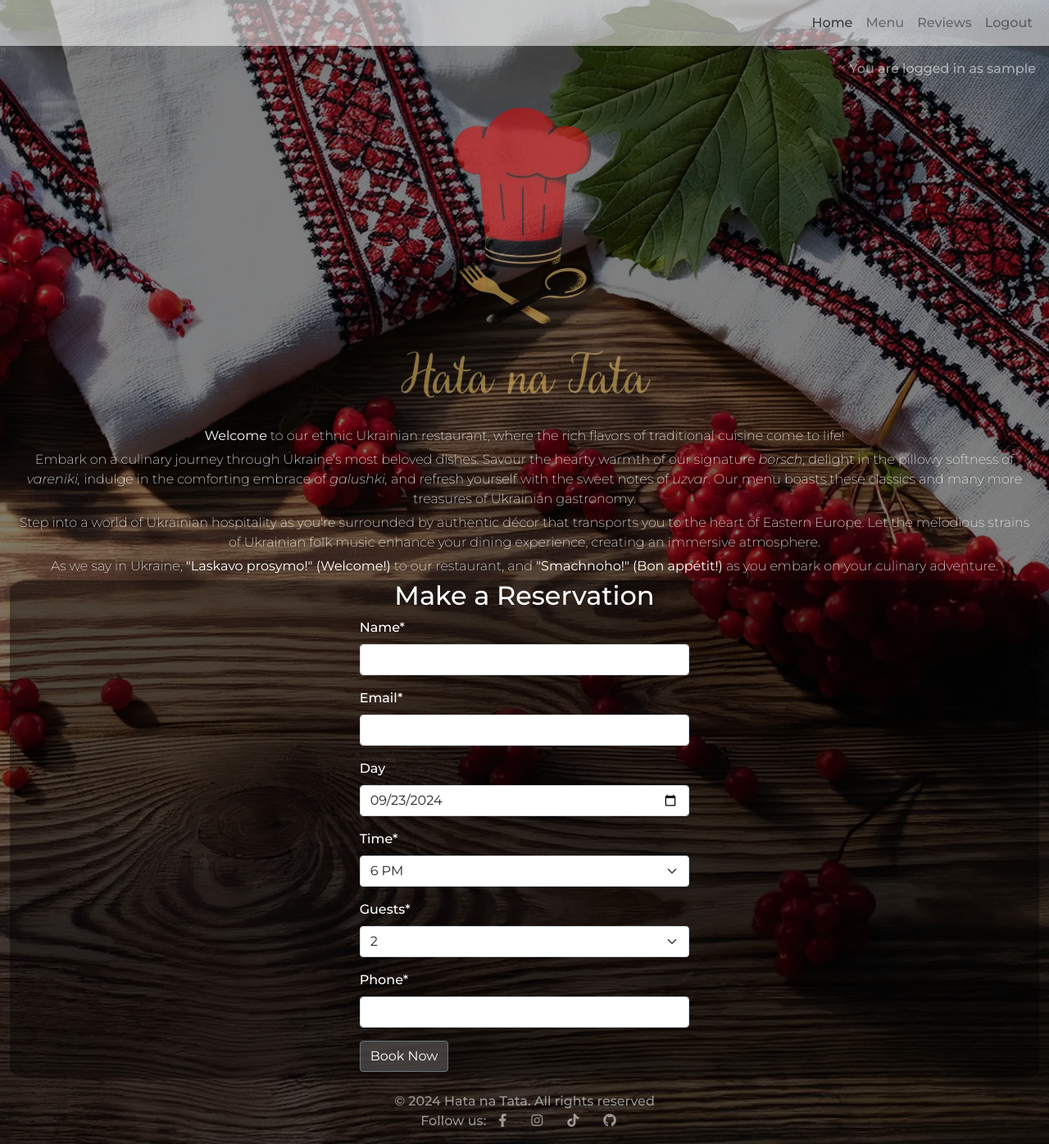
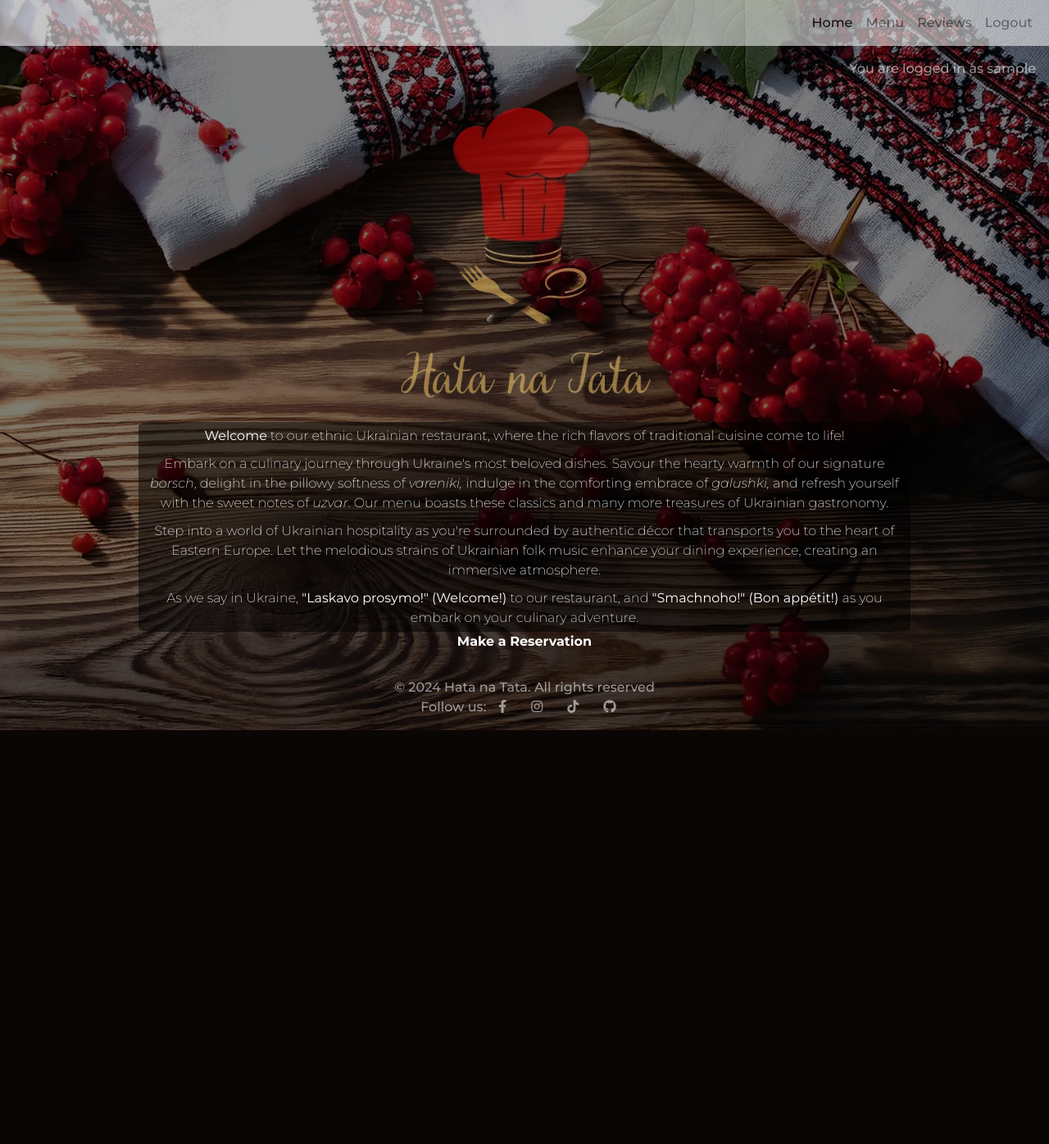
Before and after one commit to Anka-S/hata-na-tata, a Django app: page / in a window 1280 px wide. Shown: the whole page at 82% size. After the commit the page ends 891 px from the top, so only its background shows below. Run offline with Django 4.2, Linux system fonts and the light colour scheme; the visitor is signed in with stand-in values (Sample User, id 1); some libraries are stand-ins or nearby versions.

Commit message:
Create booking page to separate booking form; add background with opacity to content

```diff
--- a/main/forms.py
+++ b/main/forms.py
@@ -8,9 +8,10 @@
         model = Booking
         fields = ['name', 'email', 'day', 'time', 'guests', 'phone']
         widgets = {
-            'day': forms.DateInput(attrs={'type': 'date'}),
+            'day': forms.DateInput(attrs={'type': 'date', 'id':'id_day'}),
             'time': forms.Select(attrs={'class': 'form-input-field'}),
             'guests': forms.Select(attrs={'class': 'form-input-field'}),
+            'phone': forms.TextInput(attrs={'id': 'id_phone'}),
         }
 
     def __init__(self, *args, **kwargs):
--- a/main/templates/main/index.html
+++ b/main/templates/main/index.html
@@ -14,7 +14,7 @@
     <!--Main content-->
     <div class="row">
         <div class="col-12">
- <div class="text-center px-2 m-0" id="intro">
+ <div class="container-fluid text-center px-2 card w-75" id="intro">
     <p><strong>Welcome</strong> to our ethnic Ukrainian restaurant, where the rich flavors of traditional cuisine
         come to life!</p>
     <p>Embark on a culinary journey through Ukraine's most beloved dishes. Savour the hearty warmth of our signature
@@ -29,23 +29,14 @@
 </div>
         </div>
     </div>
-    <div id="booking-section" class="card">
-        <div class="row">
-            <div class="col-md-4 col-10 offset-md-4 offset-1">
-        {% if user.is_authenticated %}
-            <h2 class="text-center">Make a Reservation</h2>
-            <form method="post" id="booking-form">
-                {% csrf_token %}
-                {{ form|crispy }}
-                <button type="submit" class="btn btn-secondary btn-signup mb-2">Book Now</button>
-            </form>
-        {% else %}
-            <p>Please <a href="{{ login_url }}" class="link text-center">log in</a> to make a reservation.</p>
-        {% endif %}
-    </div>
-</div>
+    {% if not user.is_authenticated %}
+    <p class="text-center">Please <a href="{{ login_url }}" class="link text-center">log in</a> to make a reservation.</p>
+    {% else %}
+    <p class="text-center"><a href="{% url 'booking' %}" class="link">Make a Reservation</a></p>
+    {% endif %}
     </div>
 </div>
 
+
 <!-- index.html content ends here -->
 {% endblock %}
--- a/main/urls.py
+++ b/main/urls.py
@@ -1,7 +1,7 @@
+from django.urls import path
 from . import views
-from django.urls import path
 
 urlpatterns = [
-    path('', views.home, name='home'),
-    path('booking/', views.Booking, name='booking')
+    path('', views.HomePage.as_view(), name='home'),
+    path('booking/', views.booking, name='booking')
 ]
--- a/main/views.py
+++ b/main/views.py
@@ -19,7 +19,7 @@
     """
     template_name = 'main/index.html'
 
-def home(request):
+def booking(request):
     form = BookingForm()
     if request.method == 'POST':
         form = BookingForm(request.POST)
@@ -33,8 +33,7 @@
             messages.error(request, 'You put incorrect values, please check all fields')
 
 
-
     context = {
         'form': form,
     }
-    return render(request, 'main/index.html', context)
+    return render(request, 'main/booking.html', context)
--- a/menu/templates/menu/menu.html
+++ b/menu/templates/menu/menu.html
@@ -1,9 +1,9 @@
 {% extends "base.html" %}
 {% load static %}
 {% block content %}
-<div class="container-fluid m-0">
+<div class="container-fluid card w-75">
     <div class="row">
-        <div class="col-md-4 offset-md-4">
+        <div class="col-md-4 offset-md-4 ">
             <h1 class="text-center">MENU</h1>
         </div>
     </div>
@@ -36,7 +36,7 @@
     <div class="menu-content mt-5 {% if forloop.first %}d-block{% else %}d-none{% endif %}" id="{{ section.title|lower }}">
         {% for item in menu_items %}
         {% if item.section == section %}
-        <div class="row menu-item" >
+        <div class="row menu-item mb-4" >
             <div class=" col-md-4 col-3 img-container pt-4">
                 {% if item.image %}
                 <img class="img-fluid img-zoom {% if 'placeholder' in item.image.url %} d-none {% else %} d-block {% endif %}" src=" {{ item.image.url }}" alt="{{ item.title }}">
--- a/reviews/templates/reviews/reviews.html
+++ b/reviews/templates/reviews/reviews.html
@@ -7,7 +7,7 @@
   {% if user.is_authenticated %}
   <p><a href="#write-review" class="m-3 link">Leave a review <i class="fa-regular fa-comments"></i></a></p>
   {% else %}
-  <p><a href="{{ login_url }}" class="m-3 link">Log in</a> to leave a review</p>
+  <p><a href="{{ login_url }}" class="m-3 link">Log in</a>to leave a review</p>
   {% endif %}
   <h1 class="text-center mb-4">Reviews</h1>
   <div class="row m-0">
--- a/reviews/urls.py
+++ b/reviews/urls.py
@@ -5,5 +5,5 @@
     path('', views.review_view, name='reviews'),
     path('reviews/edit_review/<int:review_id>',
          views.review_edit, name='review_edit'),
-    path('reviews/delete_review/<int:review_id>/', views.review_delete, name='review_delete'),
+    path('reviews/delete_review/<int:review_id>', views.review_delete, name='review_delete'),
 ]
--- a/static/css/style.css
+++ b/static/css/style.css
@@ -140,7 +140,6 @@
 .auth-model {
     font-family: 'Bricolage Grotesque', sans-serif;
     font-weight: 200;
-    color: #d8cfcfc9;
 }
 
 .edit_btn {
@@ -182,14 +181,9 @@
     content: '★';
 }
 
-.star-rating label:hover,
-.star-rating label:hover ~ label {
-    color: #105c11b3;
-}
-
 .card {
-    transition: all 0.3s ease;
-    background-color: rgba(0, 0, 0, 0.399);
+    /* transition: all 0.3s ease; */
+    background-color: rgba(0, 0, 0, 0.516);
     border: none;
     border-radius: 2%;
   }
--- a/static/js/script.js
+++ b/static/js/script.js
@@ -43,7 +43,7 @@
      // Star rating functionality
      const starRating = document.querySelector('.star-rating');
      if (starRating){
-     const stars = starRating.querySelectorAll('radio');
+     const stars = starRating.querySelectorAll('input[type="radio"]');
 
      stars.forEach(star => {
          star.addEventListener('change', function() {
@@ -101,9 +101,8 @@
     for (let button of deleteButtons) {
         button.addEventListener("click", (e) => {
             let reviewId = e.target.getAttribute("review_id");
-            deleteConfirm.href = `reviews/delete_review/${reviewId}/`;
+            deleteConfirm.href = `reviews/delete_review/${reviewId}`;
             deleteModal.show();
         });
-    }
-
-});
+    };
+})
--- a/templates/account/logout.html
+++ b/templates/account/logout.html
@@ -6,7 +6,7 @@
 {% block head_title %}{% trans "Sign Out" %}{% endblock %}
 
 {% block content %}
-<div class="container auth-model">
+<div class="container auth-model card w-25">
     <div class="row">
         <div class="col-md-8 mt-3 offset-md-2">
             <h3>{% trans "Sign Out" %}</h3>
@@ -15,7 +15,7 @@
         </div>
     </div>
     <div class="row">
-        <div class="col-md-8 mt-3 offset-md-2">
+        <div class="col-md-8 mt-3 offset-md-2 mb-4">
 
             <form method="post" action="{% url 'account_logout' %}">
                 {% csrf_token %}
--- a/templates/account/signup.html
+++ b/templates/account/signup.html
@@ -5,16 +5,16 @@
 {% block head_title %}{% trans "Signup" %}{% endblock head_title %}
 
 {% block content %}
-<div class="container auth-model">
+<div class="container auth-model card w-50">
   <div class="row">
-    <div class="col-md8 mt-3 offset-md-2">
+    <div class="col-md-8 mt-3 offset-md-2">
 <h3>{% trans "Sign Up" %}</h3>
 
 <p>{% blocktrans %}Welcome back to our restaurant <em>Hata na Tata</em>. Do you already have an account? Then please <a href="{{ login_url }}" class="link">sign in</a> instead.{% endblocktrans %}</p>
     </div>
   </div>
   <div class="row">
-    <div class="col-md8 mt-3 offset-md-2">
+    <div class="col-md8 mt-3 offset-md-2 mb-4">
 <form class="signup" id="signup_form" method="post" action="{% url 'account_signup' %}">
   {% csrf_token %}
   {{ form.as_p }}
```
Also changed, not shown: main/templates/main/booking.html (added, +17 -0 lines), templates/account/login.html (+5 -5 lines), 2 other files.
